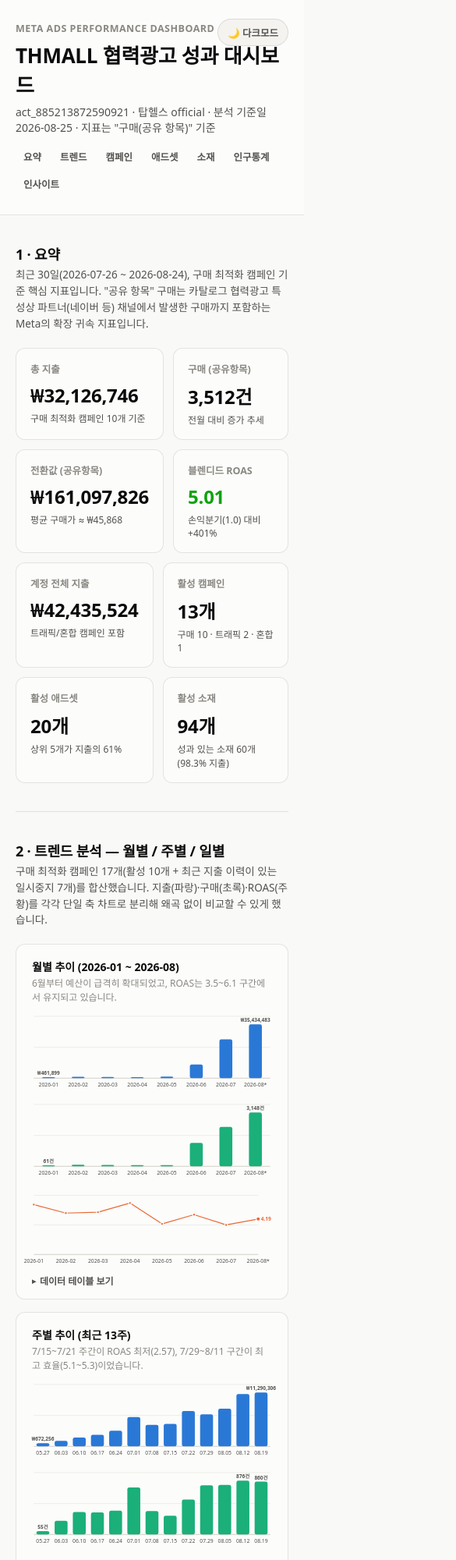
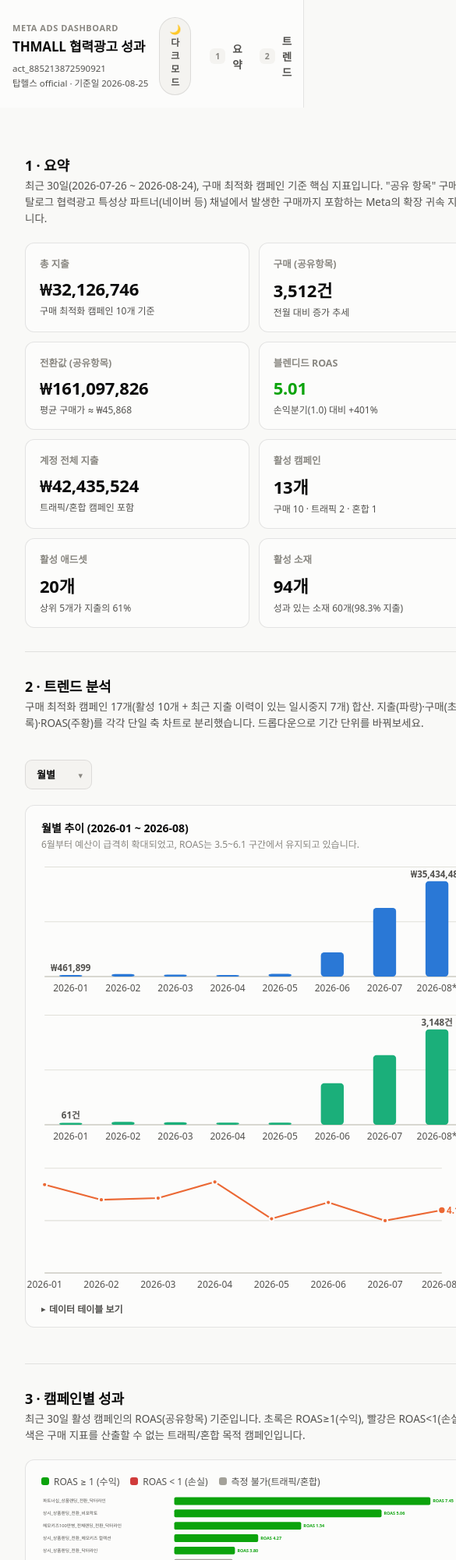
Before and after one commit to ahnhee7165/meta_-, a plain HTML site: page index.html in a window 390 px wide. Shown: the top 2000 px of the page at 78% size, 585 px wide, since content can reach past the window. Drawn offline with Linux system fonts and the light colour scheme.

Commit message:
Add files via upload

```diff
--- a/index.html
+++ b/index.html
@@ -85,74 +85,112 @@
     font-family: system-ui, -apple-system, "Segoe UI", sans-serif;
     -webkit-font-smoothing: antialiased;
   }
-  body { padding-bottom: 64px; }
 
-  .wrap { max-width: 1180px; margin: 0 auto; padding: 0 20px; }
+  /* ---------- shell: sidebar + content ---------- */
+  .app-shell { display: flex; align-items: flex-start; min-height: 100vh; }
 
-  header.top {
-    background: var(--surface-1);
-    border-bottom: 1px solid var(--border);
-    padding: 28px 0 24px;
-    position: relative;
+  .sidebar {
+    width: 248px; flex: none;
+    background: var(--surface-1); border-right: 1px solid var(--border);
+    position: sticky; top: 0; height: 100vh; overflow-y: auto;
+    padding: 22px 16px 16px; display: flex; flex-direction: column; gap: 18px;
   }
-  header.top .eyebrow {
-    font-size: 12.5px; font-weight: 600; letter-spacing: .04em;
-    color: var(--text-muted); text-transform: uppercase; margin: 0 0 6px;
+  .sidebar .brand .eyebrow {
+    font-size: 11px; font-weight: 700; letter-spacing: .05em; text-transform: uppercase;
+    color: var(--text-muted); margin: 0 0 6px;
   }
-  header.top h1 { font-size: 26px; font-weight: 700; margin: 0 0 6px; letter-spacing: -0.01em; }
-  header.top p.sub { font-size: 14px; color: var(--text-secondary); margin: 0; }
+  .sidebar .brand h1 { font-size: 17px; font-weight: 800; margin: 0 0 8px; letter-spacing: -0.01em; line-height: 1.3; }
+  .sidebar .brand .sub { font-size: 11.5px; color: var(--text-secondary); line-height: 1.6; margin: 0; }
+
   .theme-toggle {
-    position: absolute; top: 24px; right: 20px;
     border: 1px solid var(--border); background: var(--surface-2);
-    color: var(--text-secondary); font-size: 12.5px; font-weight: 600;
-    padding: 7px 12px; border-radius: 999px; cursor: pointer;
+    color: var(--text-secondary); font-size: 12px; font-weight: 700;
+    padding: 8px 12px; border-radius: 999px; cursor: pointer; width: 100%;
   }
   .theme-toggle:hover { color: var(--text-primary); }
 
-  nav.toc {
-    display: flex; gap: 4px; flex-wrap: wrap; padding: 12px 0 0;
+  nav.side-nav { display: flex; flex-direction: column; gap: 2px; }
+  nav.side-nav a {
+    font-size: 13.5px; font-weight: 700; color: var(--text-secondary);
+    text-decoration: none; padding: 9px 10px; border-radius: 8px;
+    display: flex; align-items: center; gap: 9px;
   }
-  nav.toc a {
-    font-size: 12.5px; font-weight: 600; color: var(--text-secondary);
-    text-decoration: none; padding: 6px 10px; border-radius: 6px;
+  nav.side-nav a .n {
+    width: 20px; height: 20px; border-radius: 6px; background: var(--surface-2);
+    color: var(--text-muted); font-size: 10.5px; font-weight: 800;
+    display: flex; align-items: center; justify-content: center; flex: none;
   }
-  nav.toc a:hover { background: var(--surface-2); color: var(--text-primary); }
+  nav.side-nav a:hover { background: var(--surface-2); color: var(--text-primary); }
+  nav.side-nav a.top5-link { color: var(--status-good); }
+  nav.side-nav a.top5-link .n { background: color-mix(in srgb, var(--status-good) 18%, transparent); color: var(--status-good); }
 
-  section { padding: 36px 0; border-bottom: 1px solid var(--border); }
+  .top5-mini { margin-top: auto; border-top: 1px solid var(--border); padding-top: 14px; }
+  .top5-mini h4 {
+    font-size: 11px; font-weight: 800; text-transform: uppercase; letter-spacing: .04em;
+    color: var(--text-muted); margin: 0 0 10px; display: flex; align-items: center; gap: 6px;
+  }
+  .top5-mini ol { list-style: none; margin: 0; padding: 0; display: grid; gap: 7px; }
+  .top5-mini li { display: flex; align-items: center; gap: 8px; }
+  .top5-mini .rank {
+    width: 18px; height: 18px; border-radius: 5px; background: var(--surface-2);
+    font-weight: 800; font-size: 10px; color: var(--text-secondary);
+    display: flex; align-items: center; justify-content: center; flex: none;
+  }
+  .top5-mini .name {
+    flex: 1; min-width: 0; font-size: 11.5px; color: var(--text-secondary);
+    white-space: nowrap; overflow: hidden; text-overflow: ellipsis;
+  }
+  .top5-mini .roas { font-weight: 800; color: var(--status-good); font-size: 11.5px; flex: none; }
+
+  .content { flex: 1; min-width: 0; }
+  .content-inner { max-width: 980px; margin: 0 auto; padding: 30px 32px 70px; }
+
+  @media (max-width: 880px) {
+    .app-shell { flex-direction: column; }
+    .sidebar { width: 100%; height: auto; position: relative; flex-direction: row; align-items: center; overflow-x: auto; gap: 14px; }
+    .sidebar .brand { flex: none; }
+    nav.side-nav { flex-direction: row; }
+    .top5-mini { display: none; }
+    .theme-toggle { width: auto; }
+  }
+
+  section { padding: 30px 0; border-bottom: 1px solid var(--border); scroll-margin-top: 16px; }
   section:last-of-type { border-bottom: none; }
-  section h2 {
-    font-size: 18px; font-weight: 700; margin: 0 0 4px; letter-spacing: -0.01em;
+  .section-head { display: flex; align-items: flex-end; justify-content: space-between; gap: 16px; flex-wrap: wrap; }
+  section h2 { font-size: 18px; font-weight: 800; margin: 0 0 4px; letter-spacing: -0.01em; }
+  section p.desc { font-size: 13.5px; color: var(--text-secondary); margin: 0 0 20px; max-width: 640px; line-height: 1.55; }
+
+  /* range dropdown */
+  .select-wrap { position: relative; flex: none; margin-bottom: 20px; }
+  select.range-select {
+    appearance: none; -webkit-appearance: none;
+    background: var(--surface-2); border: 1px solid var(--border); color: var(--text-primary);
+    font-family: inherit; font-weight: 700; font-size: 13px;
+    padding: 9px 34px 9px 14px; border-radius: 9px; cursor: pointer;
   }
-  section p.desc { font-size: 13.5px; color: var(--text-secondary); margin: 0 0 20px; max-width: 760px; line-height: 1.55; }
+  select.range-select:focus { outline: 2px solid var(--series-1); outline-offset: 1px; }
+  .select-wrap .arrow {
+    position: absolute; right: 12px; top: 50%; transform: translateY(-50%);
+    pointer-events: none; color: var(--text-muted); font-size: 11px;
+  }
 
-  .kpi-grid {
-    display: grid; grid-template-columns: repeat(4, 1fr); gap: 12px;
-  }
-  @media (max-width: 900px) { .kpi-grid { grid-template-columns: repeat(2, 1fr); } }
-  .kpi-card {
-    background: var(--surface-1); border: 1px solid var(--border); border-radius: 12px;
-    padding: 16px 18px;
-  }
+  .kpi-grid { display: grid; grid-template-columns: repeat(4, 1fr); gap: 12px; }
+  @media (max-width: 700px) { .kpi-grid { grid-template-columns: repeat(2, 1fr); } }
+  .kpi-card { background: var(--surface-1); border: 1px solid var(--border); border-radius: 12px; padding: 16px 18px; }
   .kpi-card .label { font-size: 12.5px; color: var(--text-muted); font-weight: 600; margin-bottom: 8px; }
-  .kpi-card .value { font-size: 24px; font-weight: 700; letter-spacing: -0.01em; }
+  .kpi-card .value { font-size: 22px; font-weight: 800; letter-spacing: -0.01em; }
   .kpi-card .value.accent-good { color: var(--status-good); }
   .kpi-card .foot { font-size: 12px; color: var(--text-secondary); margin-top: 4px; }
 
-  .card {
-    background: var(--surface-1); border: 1px solid var(--border); border-radius: 12px;
-    padding: 18px 20px 14px; margin-bottom: 16px;
-  }
+  .card { background: var(--surface-1); border: 1px solid var(--border); border-radius: 12px; padding: 18px 20px 14px; margin-bottom: 16px; }
   .card h3 { font-size: 14px; font-weight: 700; margin: 0 0 2px; }
   .card p.note { font-size: 12px; color: var(--text-muted); margin: 0 0 10px; }
-  .card-row { display: grid; grid-template-columns: 1fr 1fr; gap: 16px; }
-  @media (max-width: 900px) { .card-row { grid-template-columns: 1fr; } }
 
   .legend { display: flex; gap: 14px; flex-wrap: wrap; font-size: 12px; color: var(--text-secondary); margin-bottom: 8px; }
   .legend .item { display: flex; align-items: center; gap: 6px; }
   .legend .swatch { width: 10px; height: 10px; border-radius: 3px; flex: none; }
 
   svg.chart { display: block; width: 100%; height: auto; overflow: visible; }
-  .axis-label { font-size: 10.5px; fill: var(--text-muted); }
   .gridline { stroke: var(--gridline); stroke-width: 1; }
   .baseline { stroke: var(--baseline); stroke-width: 1; }
   .bar-label { font-size: 11px; fill: var(--text-secondary); font-weight: 600; }
@@ -170,11 +208,9 @@
   .tooltip b { font-weight: 700; }
 
   table.dtable { width: 100%; border-collapse: collapse; font-size: 12.5px; }
-  table.dtable caption { text-align: left; font-size: 12px; color: var(--text-muted); padding-bottom: 6px; }
   table.dtable th, table.dtable td {
     text-align: right; padding: 7px 10px; border-bottom: 1px solid var(--gridline);
-    font-variant-numeric: tabular-nums;
-    white-space: nowrap;
+    font-variant-numeric: tabular-nums; white-space: nowrap;
   }
   table.dtable th:first-child, table.dtable td:first-child { text-align: left; font-variant-numeric: normal; white-space: normal; }
   table.dtable thead th {
@@ -211,38 +247,63 @@
   }
   .insight-list li b { color: var(--text-primary); }
 
-  footer.foot {
-    padding: 28px 0 8px; font-size: 12px; color: var(--text-muted); line-height: 1.7;
+  /* top5 section */
+  .top5-grid { display: grid; grid-template-columns: repeat(5, 1fr); gap: 12px; }
+  @media (max-width: 760px) { .top5-grid { grid-template-columns: repeat(2, 1fr); } }
+  .top5-card {
+    background: var(--surface-1); border: 1px solid var(--border); border-radius: 14px;
+    padding: 20px 14px 14px; text-align: center; position: relative;
   }
+  .top5-card .rank-badge {
+    position: absolute; top: 10px; left: 12px; font-size: 11px; font-weight: 800; color: var(--text-muted);
+  }
+  .top5-card .medal { font-size: 22px; margin-bottom: 2px; }
+  .top5-card .roas-big { font-size: 26px; font-weight: 800; color: var(--status-good); margin: 2px 0 8px; }
+  .top5-card .roas-big .u { font-size: 11px; font-weight: 700; color: var(--text-muted); margin-left: 2px; }
+  .top5-card .name {
+    font-size: 12px; color: var(--text-secondary); line-height: 1.4; margin-bottom: 12px; min-height: 34px;
+    display: -webkit-box; -webkit-line-clamp: 2; -webkit-box-orient: vertical; overflow: hidden;
+  }
+  .top5-card .stats { display: flex; justify-content: space-between; font-size: 11px; color: var(--text-muted); border-top: 1px solid var(--border); padding-top: 9px; }
+  .top5-card .stats b { display: block; color: var(--text-primary); font-size: 12px; font-weight: 700; margin-top: 2px; }
+
+  footer.foot { padding: 24px 0 8px; font-size: 12px; color: var(--text-muted); line-height: 1.7; }
   .grid2 { display: grid; grid-template-columns: 1fr 1fr; gap: 16px; }
-  @media (max-width: 900px) { .grid2 { grid-template-columns: 1fr; } }
+  @media (max-width: 700px) { .grid2 { grid-template-columns: 1fr; } }
   .grid3 { display: grid; grid-template-columns: repeat(3, 1fr); gap: 12px; }
-  @media (max-width: 900px) { .grid3 { grid-template-columns: 1fr; } }
+  @media (max-width: 700px) { .grid3 { grid-template-columns: 1fr; } }
 </style>
 </head>
 <body>
 
 <div class="tooltip" id="tooltip"></div>
 
-<header class="top">
-  <div class="wrap">
+<div class="app-shell">
+  <aside class="sidebar">
+    <div class="brand">
+      <p class="eyebrow">Meta Ads Dashboard</p>
+      <h1>THMALL 협력광고 성과</h1>
+      <p class="sub">act_885213872590921<br/>탑헬스 official · 기준일 2026-08-25</p>
+    </div>
     <button class="theme-toggle" id="themeToggle" type="button">🌙 다크모드</button>
-    <p class="eyebrow">Meta Ads Performance Dashboard</p>
-    <h1>THMALL 협력광고 성과 대시보드</h1>
-    <p class="sub">act_885213872590921 · 탑헬스 official · 분석 기준일 2026-08-25 · 지표는 "구매(공유 항목)" 기준</p>
-    <nav class="toc">
-      <a href="#summary">요약</a>
-      <a href="#trend">트렌드</a>
-      <a href="#campaign">캠페인</a>
-      <a href="#adset">애드셋</a>
-      <a href="#creative">소재</a>
-      <a href="#demo">인구통계</a>
-      <a href="#insight">인사이트</a>
+    <nav class="side-nav">
+      <a href="#summary"><span class="n">1</span>요약</a>
+      <a href="#trend"><span class="n">2</span>트렌드</a>
+      <a href="#campaign"><span class="n">3</span>캠페인</a>
+      <a href="#adset"><span class="n">4</span>애드셋</a>
+      <a href="#creative"><span class="n">5</span>소재</a>
+      <a href="#demo"><span class="n">6</span>인구통계</a>
+      <a href="#insight"><span class="n">7</span>인사이트</a>
+      <a href="#top5" class="top5-link"><span class="n">🏆</span>TOP5 소재</a>
     </nav>
+    <div class="top5-mini">
+      <h4>🏆 TOP 5 소재 (ROAS)</h4>
+      <ol id="top5MiniList"></ol>
     </div>
-</header>
+  </aside>
 
-<div class="wrap">
+  <main class="content">
+    <div class="content-inner">
 
       <section id="summary">
         <h2>1 · 요약</h2>
@@ -262,42 +323,32 @@
       </section>
 
       <section id="trend">
-    <h2>2 · 트렌드 분석 — 월별 / 주별 / 일별</h2>
-    <p class="desc">구매 최적화 캠페인 17개(활성 10개 + 최근 지출 이력이 있는 일시중지 7개)를 합산했습니다. 지출(파랑)·구매(초록)·ROAS(주황)를 각각 단일 축 차트로 분리해 왜곡 없이 비교할 수 있게 했습니다.</p>
-
-    <div class="card">
-      <h3>월별 추이 (2026-01 ~ 2026-08)</h3>
-      <p class="note">6월부터 예산이 급격히 확대되었고, ROAS는 3.5~6.1 구간에서 유지되고 있습니다.</p>
-      <div class="grid3">
-        <div><div id="mChartSpend"></div></div>
-        <div><div id="mChartPurch"></div></div>
-        <div><div id="mChartRoas"></div></div>
+        <div class="section-head">
+          <div>
+            <h2>2 · 트렌드 분석</h2>
+            <p class="desc">구매 최적화 캠페인 17개(활성 10개 + 최근 지출 이력이 있는 일시중지 7개) 합산. 지출(파랑)·구매(초록)·ROAS(주황)를 각각 단일 축 차트로 분리했습니다. 드롭다운으로 기간 단위를 바꿔보세요.</p>
           </div>
-      <details class="tv"><summary>데이터 테이블 보기</summary>
-        <div class="table-scroll"><table class="dtable" id="monthlyTable"></table></div>
-      </details>
+          <div class="select-wrap">
+            <select id="trendRange" class="range-select">
+              <option value="daily">일별</option>
+              <option value="weekly">주별</option>
+              <option value="monthly" selected>월별</option>
+              <option value="yearly">연도별</option>
+            </select>
+            <span class="arrow">▾</span>
+          </div>
         </div>
 
         <div class="card">
-      <h3>주별 추이 (최근 13주)</h3>
-      <p class="note">7/15~7/21 주간이 ROAS 최저(2.57), 7/29~8/11 구간이 최고 효율(5.1~5.3)이었습니다.</p>
+          <h3 id="trendTitle">월별 추이</h3>
+          <p class="note" id="trendNote"></p>
           <div class="grid3">
-        <div><div id="wChartSpend"></div></div>
-        <div><div id="wChartPurch"></div></div>
-        <div><div id="wChartRoas"></div></div>
+            <div><div id="tChartSpend"></div></div>
+            <div><div id="tChartPurch"></div></div>
+            <div><div id="tChartRoas"></div></div>
           </div>
           <details class="tv"><summary>데이터 테이블 보기</summary>
-        <div class="table-scroll"><table class="dtable" id="weeklyTable"></table></div>
-      </details>
-    </div>
-
-    <div class="card">
-      <h3>일별 추이 (최근 30일)</h3>
-      <p class="note">8/2(ROAS 6.88)·8/5(6.73)·8/10(6.01)이 최고 효율일, 8/14·8/22·8/23이 최저 효율일이었습니다.</p>
-      <div id="dChartSpend" style="margin-bottom:8px;"></div>
-      <div id="dChartRoas"></div>
-      <details class="tv"><summary>데이터 테이블 보기</summary>
-        <div class="table-scroll"><table class="dtable" id="dailyTable"></table></div>
+            <div class="table-scroll"><table class="dtable" id="trendTable"></table></div>
           </details>
         </div>
       </section>
@@ -387,10 +438,18 @@
         </ul>
       </section>
 
+      <section id="top5">
+        <h2>8 · TOP 5 소재 — 성과가 가장 좋은 소재</h2>
+        <p class="desc">활성 소재 중 ROAS(공유항목) 기준 상위 5개입니다. 다음 예산 증액 시 가장 먼저 늘려야 할 소재들입니다.</p>
+        <div class="top5-grid" id="top5Grid"></div>
+      </section>
+
       <footer class="foot">
-    <p><b>방법론</b> · 데이터 출처: Meta Marketing API(Ads MCP), 조회 시각 2026-08-25. "공유항목 구매/전환값/ROAS"는 <code>catalog_segment_actions:omni_purchase</code> / <code>catalog_segment_value:omni_purchase</code> 인디케이터 기준입니다. 캠페인·애드셋·소재 표는 최근 30일(2026-07-26~2026-08-24) 활성 기준, 트렌드는 구매 최적화 캠페인 17개 합산, 월별은 2026년 1월부터의 데이터입니다. 통화 단위 KRW. 이 보고서는 Meta Ads MCP를 통해 자동 수집·집계되었습니다.</p>
+        <p><b>방법론</b> · 데이터 출처: Meta Marketing API(Ads MCP), 조회 시각 2026-08-25. "공유항목 구매/전환값/ROAS"는 <code>catalog_segment_actions:omni_purchase</code> / <code>catalog_segment_value:omni_purchase</code> 인디케이터 기준입니다. 캠페인·애드셋·소재 표는 최근 30일(2026-07-26~2026-08-24) 활성 기준, 트렌드는 구매 최적화 캠페인 17개 합산이며 연도별 합계는 2026년 1~8월 부분 데이터입니다. 통화 단위 KRW. 이 보고서는 Meta Ads MCP를 통해 자동 수집·집계되었습니다.</p>
       </footer>
 
+    </div>
+  </main>
 </div>
 
 <script>
@@ -454,6 +513,8 @@
  {k:'08-23',spend:1960079,purch:109,value:5613646,roas:2.86},
  {k:'08-24',spend:1960351,purch:177,value:8012618,roas:4.09},
 ];
+
+// yearly is derived from monthly at render time (see YEARLY below)
 
 const campaigns = [
   {name:'파트너십_상품랜딩_전환_비포락토', spend:1904007, purch:181, value:14302328, roas:7.51},
@@ -550,7 +611,6 @@
 /* ============================= HELPERS ============================= */
 const fmtWon = n => '₩' + Math.round(n).toLocaleString('ko-KR');
 const fmtNum = n => Math.round(n).toLocaleString('ko-KR');
-const fmtRoas = n => (n===null || n===undefined) ? '—' : n.toFixed(2);
 const css = v => getComputedStyle(document.documentElement).getPropertyValue(v).trim();
 
 const tooltipEl = document.getElementById('tooltip');
@@ -575,7 +635,6 @@
   const gap = 6;
   const barW = Math.min(28, (plotW / n) - gap);
   let svg = `<svg class="chart" viewBox="0 0 ${W} ${H}" role="img" aria-label="chart">`;
-  // gridlines (3)
   for (let i=0;i<=2;i++) {
     const y = padT + plotH - (plotH * i/2);
     svg += `<line class="gridline" x1="${padL}" x2="${W-padR}" y1="${y}" y2="${y}" />`;
@@ -587,7 +646,6 @@
     const x = padL + i*step + (step - barW)/2;
     const y = padT + plotH - bh;
     svg += `<rect x="${x.toFixed(1)}" y="${y.toFixed(1)}" width="${barW.toFixed(1)}" height="${bh.toFixed(1)}" rx="4" ry="4" fill="${color}" class="bar" data-i="${i}" style="cursor:pointer" />`;
-    // sparse labels: first, last, max
     const showLabel = (i===0 || i===n-1 || v===Math.max(...values));
     if (opts.showLabels !== false && showLabel) {
       svg += `<text class="bar-label" x="${(x+barW/2).toFixed(1)}" y="${(y-5).toFixed(1)}" text-anchor="middle">${fmt(v)}</text>`;
@@ -640,9 +698,7 @@
     const r = isEnd ? 4.5 : 3;
     svg += `<circle cx="${xFor(i).toFixed(1)}" cy="${yFor(v).toFixed(1)}" r="${r}" fill="${color}" stroke="${css('--surface-1')}" stroke-width="2" class="dot" data-i="${i}" style="cursor:pointer" />`;
   });
-  // end label
-  svg += `<text class="bar-label" x="${(xFor(n-1)+6).toFixed(1)}" y="${(yFor(values[n-1])+4).toFixed(1)}" text-anchor="start" fill="${color}" style="fill:${color}">${fmt(values[n-1])}</text>`;
-  // x labels: show all when few points, else sparse
+  svg += `<text class="bar-label" x="${(xFor(n-1)+6).toFixed(1)}" y="${(yFor(values[n-1])+4).toFixed(1)}" text-anchor="start" style="fill:${color}">${fmt(values[n-1])}</text>`;
   const lblStep = n <= 14 ? 1 : Math.ceil(n/10);
   labels.forEach((lb,i)=>{
     if (i===0 || i===n-1 || i % lblStep === 0) {
@@ -664,7 +720,6 @@
 /* ---- Horizontal ranked bar chart (status colored) ---- */
 function renderRankBar(elId, items, opts) {
   opts = opts || {};
-  const fmtSpend = opts.fmtSpend || fmtWon;
   const W = opts.w || 1100;
   const rowH = 26, gap = 6;
   const padL = 4, padR = 60, padT = 4, padB = 4;
@@ -743,27 +798,72 @@
   el.innerHTML = html;
 }
 
+/* ============================= TREND (dropdown-driven) ============================= */
+const YEARLY = (() => {
+  const map = {};
+  monthly.forEach(d => {
+    const y = d.k.slice(0,4);
+    if (!map[y]) map[y] = {k:y, spend:0, purch:0, value:0};
+    map[y].spend += d.spend; map[y].purch += d.purch; map[y].value += d.value;
+  });
+  return Object.values(map).map(d => ({...d, roas: d.value / d.spend}));
+})();
+
+const TREND_SETS = {
+  daily:   { data: daily,   title: '일별 추이 (최근 30일)',
+             note: '8/2(ROAS 6.88)·8/5(6.73)·8/10(6.01)이 최고 효율일, 8/14·8/22·8/23이 최저 효율일이었습니다.',
+             label: d => d.k, colLabel: '날짜' },
+  weekly:  { data: weekly,  title: '주별 추이 (최근 13주)',
+             note: '7/15~7/21 주간이 ROAS 최저(2.57), 7/29~8/11 구간이 최고 효율(5.1~5.3)이었습니다.',
+             label: d => d.k.split('-')[0], colLabel: '주간' },
+  monthly: { data: monthly, title: '월별 추이 (2026-01 ~ 2026-08)',
+             note: '6월부터 예산이 급격히 확대되었고, ROAS는 3.5~6.1 구간에서 유지되고 있습니다.',
+             label: d => d.k, colLabel: '월' },
+  yearly:  { data: YEARLY,  title: '연도별 추이',
+             note: '2026년은 1~8월 부분 데이터입니다. 향후 연도가 누적되면 연간 비교가 가능해집니다.',
+             label: d => d.k + '년', colLabel: '연도' },
+};
+
+function renderTrend(range) {
+  const cfg = TREND_SETS[range];
+  const d = cfg.data;
+  const labels = d.map(cfg.label);
+  document.getElementById('trendTitle').textContent = cfg.title;
+  document.getElementById('trendNote').textContent = cfg.note;
+  renderBarV('tChartSpend', labels, d.map(x=>x.spend), {color:css('--series-1'), fmt:fmtWon, tipLabel:'지출'});
+  renderBarV('tChartPurch', labels, d.map(x=>x.purch), {color:css('--series-3'), fmt:v=>fmtNum(v)+'건', tipLabel:'구매'});
+  renderLine('tChartRoas', labels, d.map(x=>x.roas), {color:css('--series-2'), fmt:v=>v.toFixed(2), tipLabel:'ROAS'});
+  fillTable('trendTable', [cfg.colLabel, '지출', '구매', '전환값', 'ROAS'],
+    d.map(x=>[cfg.label(x), fmtWon(x.spend), fmtNum(x.purch)+'건', fmtWon(x.value), x.roas.toFixed(2)]));
+}
+
+/* ============================= TOP 5 소재 ============================= */
+const TOP5 = [...topCreatives].sort((a,b)=>b.roas-a.roas).slice(0,5);
+const MEDALS = ['🥇','🥈','🥉','🎖️','🎖️'];
+
+function renderTop5() {
+  const grid = document.getElementById('top5Grid');
+  grid.innerHTML = TOP5.map((d,i)=>`
+    <div class="top5-card">
+      <div class="rank-badge">#${i+1}</div>
+      <div class="medal">${MEDALS[i]}</div>
+      <div class="roas-big">${d.roas.toFixed(2)}<span class="u"> ROAS</span></div>
+      <div class="name" title="${d.name}">${d.name}</div>
+      <div class="stats">
+        <div>지출<b>${fmtWon(d.spend)}</b></div>
+        <div>구매<b>${fmtNum(d.purch)}건</b></div>
+      </div>
+    </div>`).join('');
+
+  const mini = document.getElementById('top5MiniList');
+  mini.innerHTML = TOP5.map((d,i)=>`
+    <li><span class="rank">${i+1}</span><span class="name" title="${d.name}">${d.name}</span><span class="roas">${d.roas.toFixed(2)}</span></li>
+  `).join('');
+}
+
 /* ============================= RENDER ============================= */
 function renderAll() {
-  // monthly
-  renderBarV('mChartSpend', monthly.map(d=>d.k), monthly.map(d=>d.spend), {color:css('--series-1'), fmt:fmtWon, tipLabel:'지출'});
-  renderBarV('mChartPurch', monthly.map(d=>d.k), monthly.map(d=>d.purch), {color:css('--series-3'), fmt:v=>fmtNum(v)+'건', tipLabel:'구매'});
-  renderLine('mChartRoas', monthly.map(d=>d.k), monthly.map(d=>d.roas), {color:css('--series-2'), fmt:v=>v.toFixed(2), tipLabel:'ROAS'});
-  fillTable('monthlyTable', ['월','지출','구매','전환값','ROAS'],
-    monthly.map(d=>[d.k, fmtWon(d.spend), fmtNum(d.purch)+'건', fmtWon(d.value), d.roas.toFixed(2)]));
-
-  // weekly
-  renderBarV('wChartSpend', weekly.map(d=>d.k.split('-')[0]), weekly.map(d=>d.spend), {color:css('--series-1'), fmt:fmtWon, tipLabel:'지출'});
-  renderBarV('wChartPurch', weekly.map(d=>d.k.split('-')[0]), weekly.map(d=>d.purch), {color:css('--series-3'), fmt:v=>fmtNum(v)+'건', tipLabel:'구매'});
-  renderLine('wChartRoas', weekly.map(d=>d.k.split('-')[0]), weekly.map(d=>d.roas), {color:css('--series-2'), fmt:v=>v.toFixed(2), tipLabel:'ROAS'});
-  fillTable('weeklyTable', ['주간','지출','구매','전환값','ROAS'],
-    weekly.map(d=>[d.k, fmtWon(d.spend), fmtNum(d.purch)+'건', fmtWon(d.value), d.roas.toFixed(2)]));
-
-  // daily
-  renderBarV('dChartSpend', daily.map(d=>d.k), daily.map(d=>d.spend), {w:1100, h:160, color:css('--series-1'), fmt:fmtWon, tipLabel:'지출', showLabels:false});
-  renderLine('dChartRoas', daily.map(d=>d.k), daily.map(d=>d.roas), {w:1100, h:160, color:css('--series-2'), fmt:v=>v.toFixed(2), tipLabel:'ROAS'});
-  fillTable('dailyTable', ['날짜','지출','구매','전환값','ROAS'],
-    daily.map(d=>[d.k, fmtWon(d.spend), fmtNum(d.purch)+'건', fmtWon(d.value), d.roas.toFixed(2)]));
+  renderTrend(document.getElementById('trendRange').value);
 
   // campaign
   const campSorted = [...campaigns].sort((a,b)=>b.spend-a.spend);
@@ -792,20 +892,21 @@
       return [d.name, fmtWon(d.spend), fmtNum(d.purch)+'건', fmtWon(d.value), roasTxt, `<span class="badge ${badgeClass}">${d.tag}</span>`];
     }));
 
-  // age
+  // demographics
   renderBarV('ageChart', ageData.map(d=>d.k), ageData.map(d=>d.spend), {w:520, h:190, color:css('--series-1'), fmt:fmtWon, tipLabel:'지출'});
-  // gender
   renderBarV('genderChart', genderData.map(d=>d.k), genderData.map(d=>d.spend), {w:520, h:190, color:css('--series-1'), fmt:fmtWon, tipLabel:'지출'});
-  // device
   renderBarV('deviceChart', deviceData.map(d=>d.k), deviceData.map(d=>d.spend), {w:1100, h:180, color:css('--series-1'), fmt:fmtWon, tipLabel:'지출'});
-
   fillTable('ageTable', ['연령대','지출','노출','클릭','CTR','구매(참고)','ROAS(참고)'],
     ageData.map(d=>[d.k, fmtWon(d.spend), fmtNum(d.impr), fmtNum(d.clicks), d.ctr, d.purch+'건', d.roas===null?'—':d.roas.toFixed(3)]));
   fillTable('genderTable', ['성별','지출','노출','클릭','CTR','구매(참고)'],
     genderData.map(d=>[d.k, fmtWon(d.spend), fmtNum(d.impr), fmtNum(d.clicks), d.ctr, d.purch+'건']));
   fillTable('deviceTable', ['기기','지출','노출','클릭','CTR'],
     deviceData.map(d=>[d.k, fmtWon(d.spend), fmtNum(d.impr), fmtNum(d.clicks), d.ctr]));
+
+  renderTop5();
 }
+
+document.getElementById('trendRange').addEventListener('change', (e) => renderTrend(e.target.value));
 
 renderAll();
 
```
Lines whose indentation alone changed are shown as unchanged.
